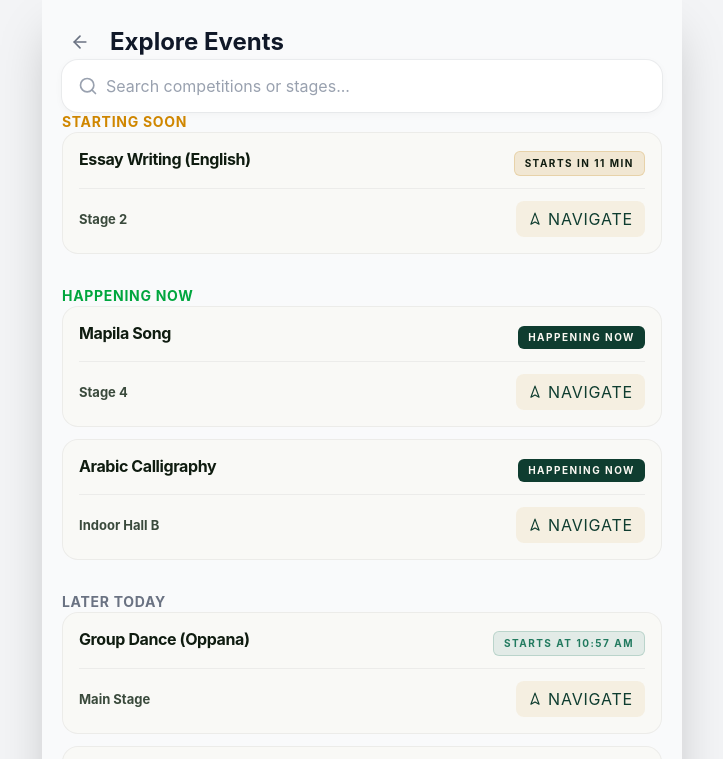
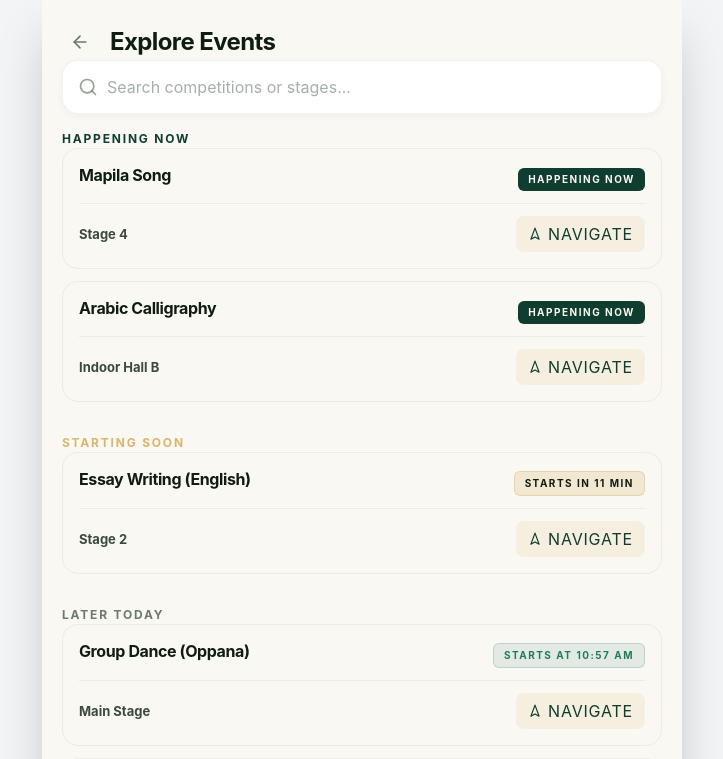
Before and after one commit to Yahiyamuhammed/-ParticipantHub, a React app in the folder Frontend/: page /explore in a window 1280 px wide. Shown: the top 759 px of the page, without its empty margins (278-1001 px from the left). Built offline with nearby package versions, Linux system fonts and the light colour scheme; the HTML template or start-up script is replaced by a standard one.

Commit message:
feat: made the explore pafe match our theme

```diff
--- a/Frontend/src/pages/Explore/index.jsx
+++ b/Frontend/src/pages/Explore/index.jsx
@@ -1,19 +1,17 @@
 // src/pages/Explore/index.jsx
-import React, { useState, useMemo } from "react";
-import { useNavigate } from "react-router-dom";
+import React, { useState, useMemo, useRef, useEffect } from "react";
+import { useNavigate, useLocation } from "react-router-dom";
 import { ArrowLeft, Search as SearchIcon } from "lucide-react";
 import useCompetitions from "@/hooks/useCompetitions";
 import CompetitionCard from "@/components/shared/CompetitionCard";
 import { getEventStatus } from "@/utils/time";
 import { CardSkeleton } from "@/components/common/Skeleton";
-import { useLocation } from "react-router-dom";
-import { useRef, useEffect } from "react";
 
 export default function ExplorePage() {
   const navigate = useNavigate();
+  const location = useLocation();
   const { competitions, isLoading } = useCompetitions();
   const [searchQuery, setSearchQuery] = useState("");
-  const location = useLocation();
   const searchInputRef = useRef(null);
 
   useEffect(() => {
@@ -38,7 +36,7 @@ export default function ExplorePage() {
 
       if (status.label === "Completed") return; // Hide completed from explore
 
-      if (status.isLive) {
+      if (status.isLive || status.label === "Happening Now") {
         grouped.live.push(comp);
       } else if (status.label.includes("Starts in")) {
         grouped.soon.push(comp);
@@ -51,22 +49,23 @@ export default function ExplorePage() {
   }, [competitions, searchQuery]);
 
   return (
-    <div className="flex flex-col min-h-screen pb-12 bg-gray-50 -mx-5 px-5 pt-6">
-      {/* Header with Back Button */}
+    <div className="flex flex-col min-h-screen pb-12 bg-brand-cream px-5 pt-6">
+
+      {/* Premium Header */}
       <header className="flex items-center gap-3 mb-6">
         <button
           onClick={() => navigate(-1)}
-          className="p-2 -ml-2 text-gray-500 hover:text-gray-900 transition-colors rounded-full hover:bg-gray-200/50"
+          className="p-2 -ml-2 text-brand-textMuted hover:text-brand-dark transition-colors rounded-full hover:bg-brand-dark/5 active:scale-95"
         >
           <ArrowLeft className="w-5 h-5" />
         </button>
-        <h1 className="text-2xl font-bold text-gray-900">Explore Events</h1>
+        <h1 className="text-[24px] font-bold text-brand-textDark tracking-tight">Explore Events</h1>
       </header>
 
-      {/* Search Bar */}
+      {/* Elevated Search Bar */}
       <div className="relative mb-8">
         <div className="absolute inset-y-0 left-0 pl-4 flex items-center pointer-events-none">
-          <SearchIcon className="h-5 w-5 text-gray-400" />
+          <SearchIcon className="h-5 w-5 text-brand-textMuted/70" />
         </div>
         <input
           ref={searchInputRef}
@@ -74,7 +73,7 @@ export default function ExplorePage() {
           placeholder="Search competitions or stages..."
           value={searchQuery}
           onChange={(e) => setSearchQuery(e.target.value)}
-          className="w-full pl-11 pr-4 py-3.5 bg-white border-none rounded-2xl shadow-sm ring-1 ring-gray-900/5 text-gray-900 placeholder-gray-400 focus:ring-2 focus:ring-gray-900 transition-all outline-none"
+          className="w-full pl-11 pr-4 py-3.5 bg-brand-card border border-black/5 rounded-2xl shadow-sm text-brand-textDark placeholder-brand-textMuted/60 focus:ring-2 focus:ring-brand-accent/50 focus:border-brand-accent transition-all outline-none text-[15px]"
         />
       </div>
 
@@ -86,10 +85,28 @@ export default function ExplorePage() {
         </div>
       ) : (
         <div className="flex flex-col gap-8">
-          {/* Starting Soon Section */}
+
+          {/* 1. Live Now Section (With dynamic top spacing) */}
+          {live.length > 0 && (
+            <section>
+              {/* Force Space: This only renders if there are active live events */}
+              <div className="h-4 w-full shrink-0"></div>
+
+              <h2 className="text-[12px] font-bold uppercase tracking-[0.15em] text-brand-dark mb-3 ml-1">
+                Happening Now
+              </h2>
+              <div className="flex flex-col gap-3">
+                {live.map((comp) => (
+                  <CompetitionCard key={comp.id} competition={comp} />
+                ))}
+              </div>
+            </section>
+          )}
+
+          {/* 2. Starting Soon Section */}
           {soon.length > 0 && (
             <section>
-              <h2 className="text-sm font-bold uppercase tracking-wider text-yellow-600 mb-3 ml-1">
+              <h2 className="text-[12px] font-bold uppercase tracking-[0.15em] text-brand-accent mb-3 ml-1">
                 Starting Soon
               </h2>
               <div className="flex flex-col gap-3">
@@ -100,24 +117,10 @@ export default function ExplorePage() {
             </section>
           )}
 
-          {/* Live Now Section */}
-          {live.length > 0 && (
-            <section>
-              <h2 className="text-sm font-bold uppercase tracking-wider text-green-600 mb-3 ml-1">
-                Happening Now
-              </h2>
-              <div className="flex flex-col gap-3">
-                {live.map((comp) => (
-                  <CompetitionCard key={comp.id} competition={comp} />
-                ))}
-              </div>
-            </section>
-          )}
-
-          {/* Upcoming (Later) Section */}
+          {/* 3. Upcoming (Later) Section */}
           {upcoming.length > 0 && (
             <section>
-              <h2 className="text-sm font-bold uppercase tracking-wider text-gray-500 mb-3 ml-1">
+              <h2 className="text-[12px] font-bold uppercase tracking-[0.15em] text-brand-textMuted mb-3 ml-1">
                 Later Today
               </h2>
               <div className="flex flex-col gap-3">
@@ -130,10 +133,10 @@ export default function ExplorePage() {
 
           {/* Empty State when searching */}
           {live.length === 0 && soon.length === 0 && upcoming.length === 0 && (
-            <div className="text-center py-12 px-4 bg-white rounded-3xl border border-gray-100">
-              <h3 className="text-gray-900 font-bold mb-1">No events found</h3>
-              <p className="text-sm text-gray-500">
-                We couldn't find any upcoming events matching your search.
+            <div className="text-center py-12 px-4 bg-brand-cream/50 rounded-3xl border border-black/5">
+              <h3 className="text-brand-textDark font-bold mb-1 text-[16px]">No events found</h3>
+              <p className="text-[13px] text-brand-textMuted">
+                We couldn't find any upcoming events matching "{searchQuery}".
               </p>
             </div>
           )}
```
